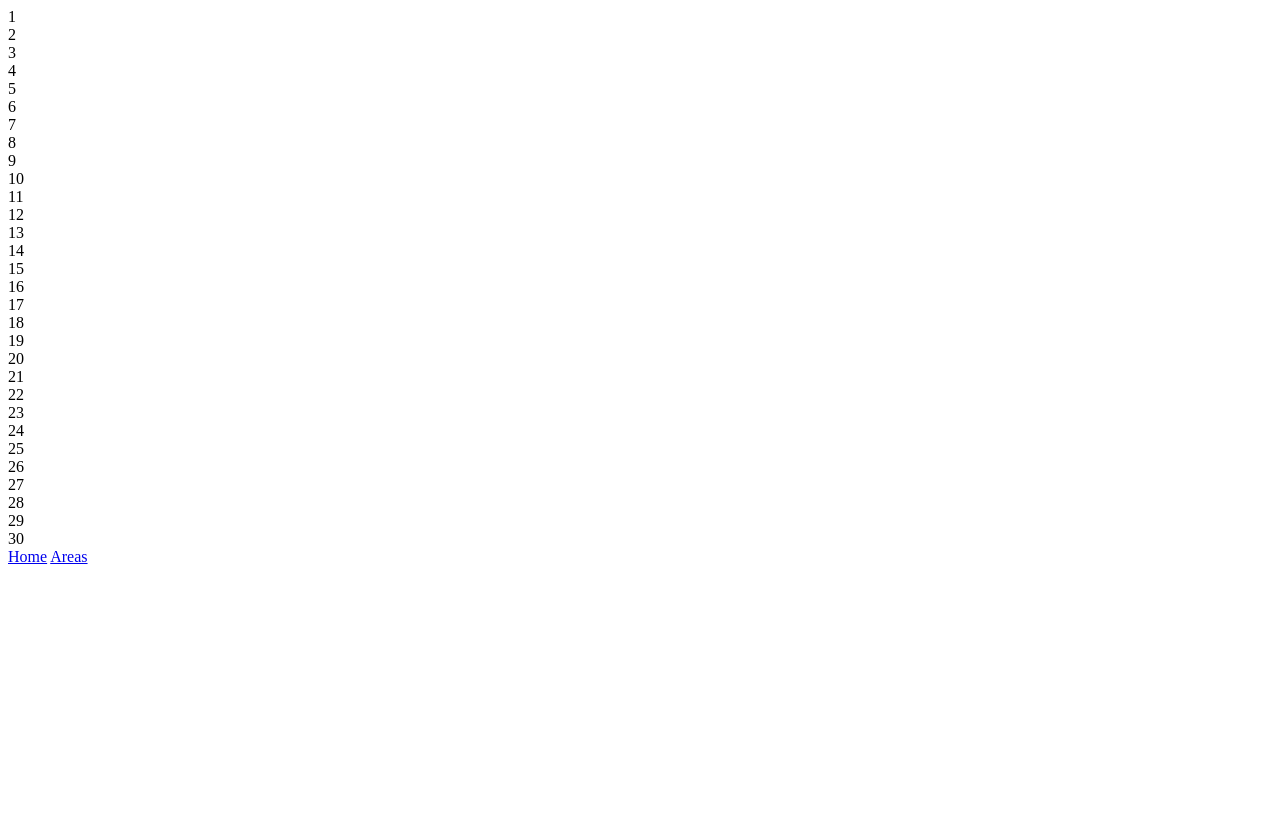
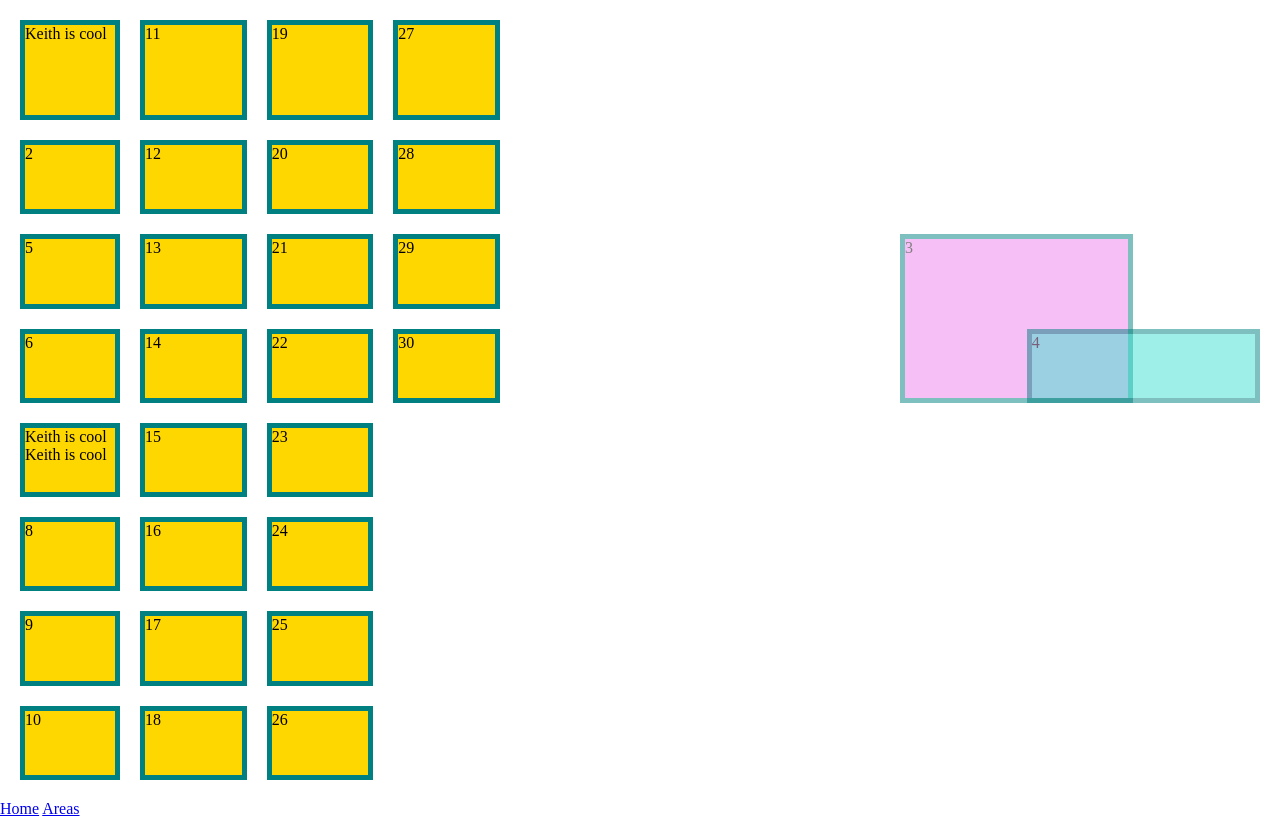
Before and after one commit to bastianalbers/grid-ws, a website: page index.html in a window 1280 px wide. Drawn offline with Linux system fonts and the light colour scheme.

Commit message:
Workshop demos

```diff
--- a/areas.css
+++ b/areas.css
@@ -7,12 +7,33 @@
 
 .container {
   --gap: 20px;
+  display: grid;
+  grid-template-columns: 2fr;
+  grid-auto-rows: auto;
+  grid-template-areas:
+  "header"
+  "navi"
+  "content"
+  "sidebar"
+  "footer";
+}
+
+@media (min-width: 500px) {
+  .container {
+    grid-template-rows: 100px auto 200px;
+    grid-template-columns: 2fr 10fr 2fr;
+    grid-template-areas:
+      "header navi navi"
+      "header content sidebar"
+      "footer footer footer";
+  }
 }
 
 .header {
   padding: var(--gap);
   background: blue;
   color: white;
+  grid-area: header;
 }
 
 .navigation {
@@ -21,19 +42,23 @@
   justify-content: space-around;
   background: #bada55;
   padding: var(--gap);
+  grid-area: navi;
 }
 
 .extra {
   background: goldenrod;
   font-family: Comic Sans MS;
   padding: var(--gap);
+  grid-area: sidebar;
 }
 
 .content {
   padding: var(--gap);
+  grid-area: content;
 }
 
 .footer {
   background: lightgrey;
   padding: 50px;
+  grid-area: footer;
 }
--- /dev/null
+++ b/float.css
@@ -0,0 +1,5 @@
+.item {
+  float: left;
+  width: 200px;
+  height: 200px;
+}
--- a/grid.css
+++ b/grid.css
@@ -12,11 +12,17 @@ in each step use the given properties, do not change the HTML!
 7. try repeat(auto-fit, min-max(unit, unit))
 */
 
-/* .container {
-  padding: 20px;
-} */
-
-
+.container {
+  --gap: 20px;
+  height: 100vh;
+  display: grid;
+  padding: var(--gap);
+  grid-gap: var(--gap);
+  grid-template-columns: 100px repeat(auto-fill, minmax(100px, 1fr));
+  grid-template-rows: 100px repeat(7, 1fr);
+  grid-auto-flow: column dense;
+  grid-auto-columns: 50px;
+}
 
 
 /*
@@ -29,7 +35,17 @@ Place items on grid
 11. use grid-auto-flow: dense; in .container
 
 */
-/*
+
+.item-3 {
+  background: violet;
+  grid-column: -4 / -2;
+  grid-row: 3 / 5;
+  opacity: 0.5;
+}
+
 .item-4 {
-
-} */
+  background: turquoise;
+  grid-column: -3 / -1;
+  grid-row: 4 / 5;
+  opacity: 0.5;
+}
--- a/index.html
+++ b/index.html
@@ -8,18 +8,18 @@
   <!-- <link rel="stylesheet" type="text/css" href="./flexbox.css"> -->
 
   <!-- Grid :) -->
-  <!-- <link rel="stylesheet" type="text/css" href="./grid.css"> -->
+  <link rel="stylesheet" type="text/css" href="./grid.css">
 
 </head>
 <body>
   <div class="container">
-    <div class="item item-1">1</div>
+    <div class="item item-1">Keith is cool</div>
     <div class="item item-2">2</div>
     <div class="item item-3">3</div>
     <div class="item item-4">4</div>
     <div class="item item-5">5</div>
     <div class="item item-6">6</div>
-    <div class="item item-7">7</div>
+    <div class="item item-7">Keith is cool Keith is cool</div>
     <div class="item item-8">8</div>
     <div class="item item-9">9</div>
     <div class="item item-10">10</div>
--- a/style.css
+++ b/style.css
@@ -1,18 +1,18 @@
-/* html, body {
+html, body {
   padding: 0;
   margin: 0;
   box-sizing: border-box;
-} */
+}
 
-/* * {
+* {
   box-sizing: inherit;
-} */
+}
 
-/* img {
+img {
   max-width: 100%;
-} */
+}
 
-/* .item {
+.item {
   border: 5px solid teal;
   background: gold;
-} */
+}
```
